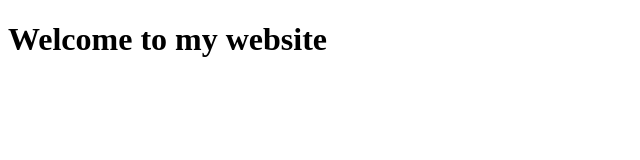
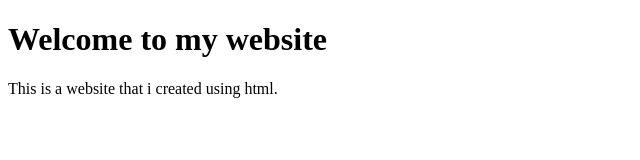
Before and after one commit to JoeHughes754/Programing-with-html-css-javascript, a plain HTML site: page index.html in a window 1280 px wide. Shown: the whole page, without its empty margins (0-640 px from the left). Drawn offline with Linux system fonts and the light colour scheme.

Commit message:
Update index.html by adding a p tag

```diff
--- a/index.html
+++ b/index.html
@@ -7,5 +7,6 @@
 </head>
 <body>
     <h1>Welcome to my website</h1>
+    <p>This is a website that i created using html.</p>
 </body>
 </html>
```
